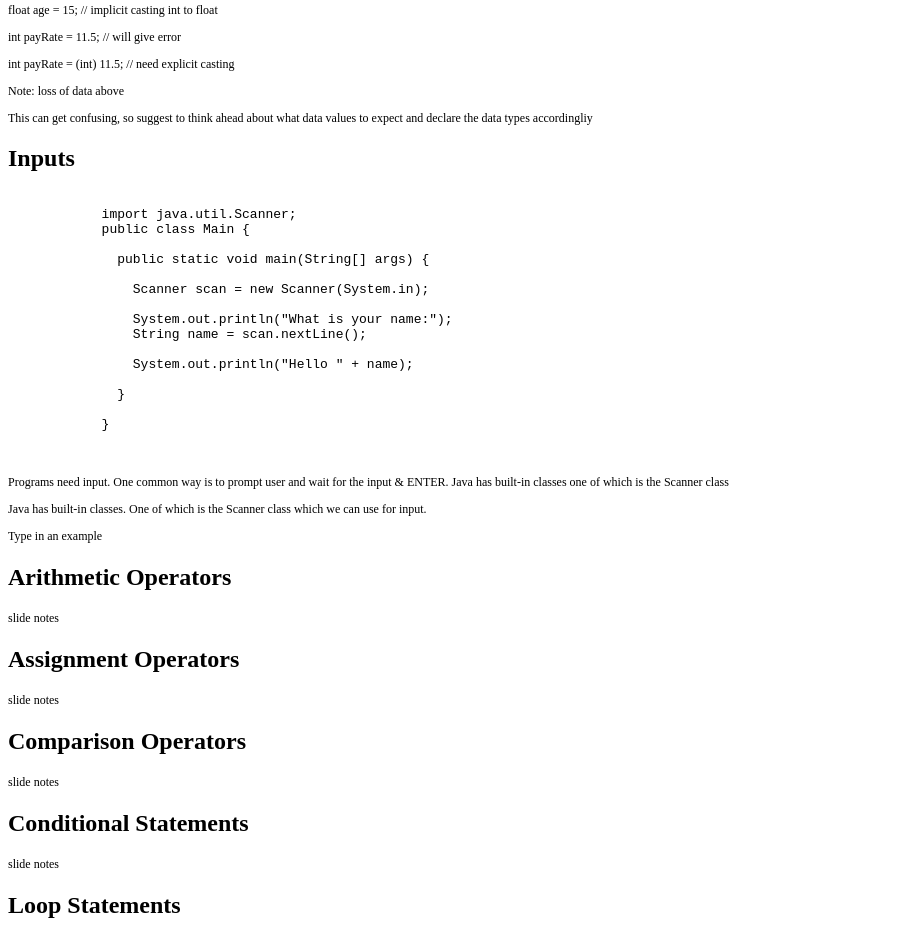
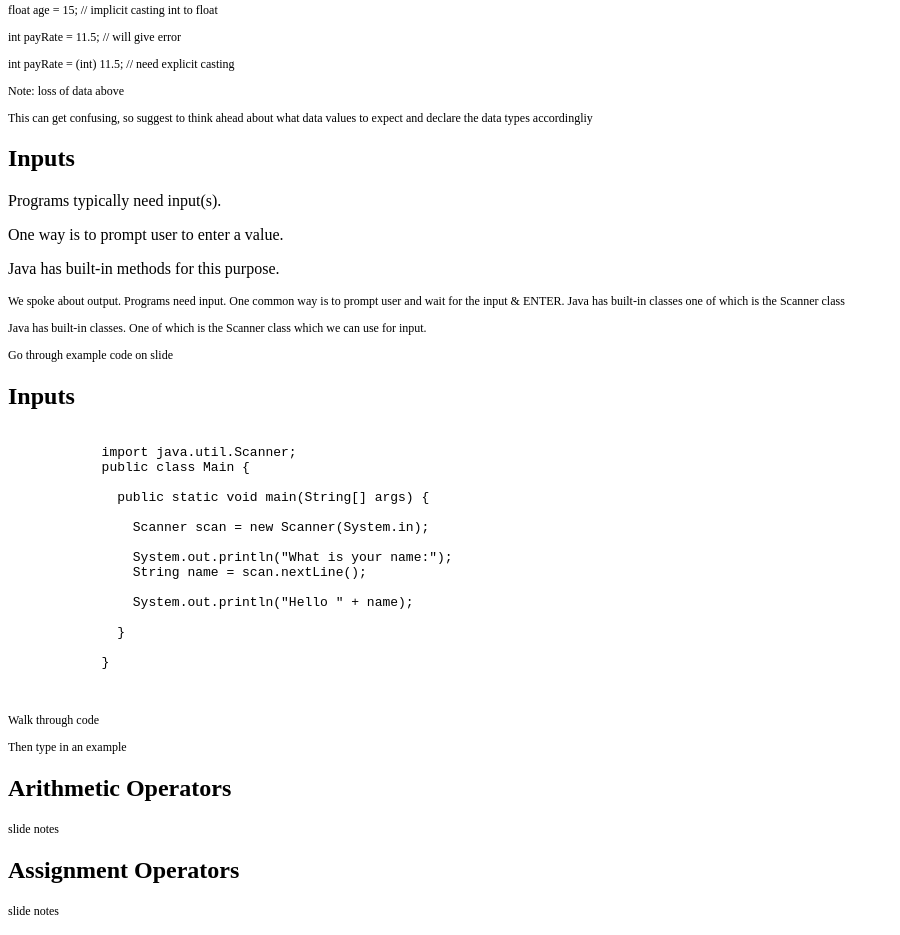
Before and after one commit to lcarbonaro/java-tutorial-peo-mc, a website built with Vite: page index.html in a window 1280 px wide. Shown: the part 5252-6187 px from the top of the page, without its empty margins (0-900 px from the left). Built offline with nearby package versions, Linux system fonts and the light colour scheme; what reveal.js would draw is missing.

Commit message:
Update index.html

```diff
--- a/index.html
+++ b/index.html
@@ -436,6 +436,30 @@
           </aside>
         </section>
 
+        <section class="left">
+          <h2>Inputs</h2>
+          <p class="fragment">Programs typically need input(s).</p>
+          <p class="fragment">One way is to prompt user to enter a value.</p>
+          <p class="fragment">Java has built-in methods for this purpose.</p>
+
+          <aside class="notes">
+            <p>
+              We spoke about output.
+              Programs need input.
+              One common way is to prompt user and wait for the input &amp; ENTER.
+              Java has built-in classes
+              one of which is the Scanner class
+            </p>
+            <p>
+              Java has built-in classes.
+              One of which is the Scanner class
+              which we can use for input.
+            </p>
+            <p>Go through example code on slide</p>
+
+          </aside>
+        </section>
+
         <section  data-auto-animate>
           <h2>Inputs</h2>
            <pre data-id="code-animation">
@@ -459,18 +483,8 @@
         </pre>
 
           <aside class="notes">
-            <p>
-              Programs need input.
-              One common way is to prompt user and wait for the input &amp; ENTER.
-              Java has built-in classes
-              one of which is the Scanner class
-            </p>
-            <p>
-              Java has built-in classes.
-              One of which is the Scanner class
-              which we can use for input.
-            </p>
-            <p>Type in an example</p>
+            <p>Walk through code</p>
+            <p>Then type in an example</p>
           </aside>
         </section>
 
```
